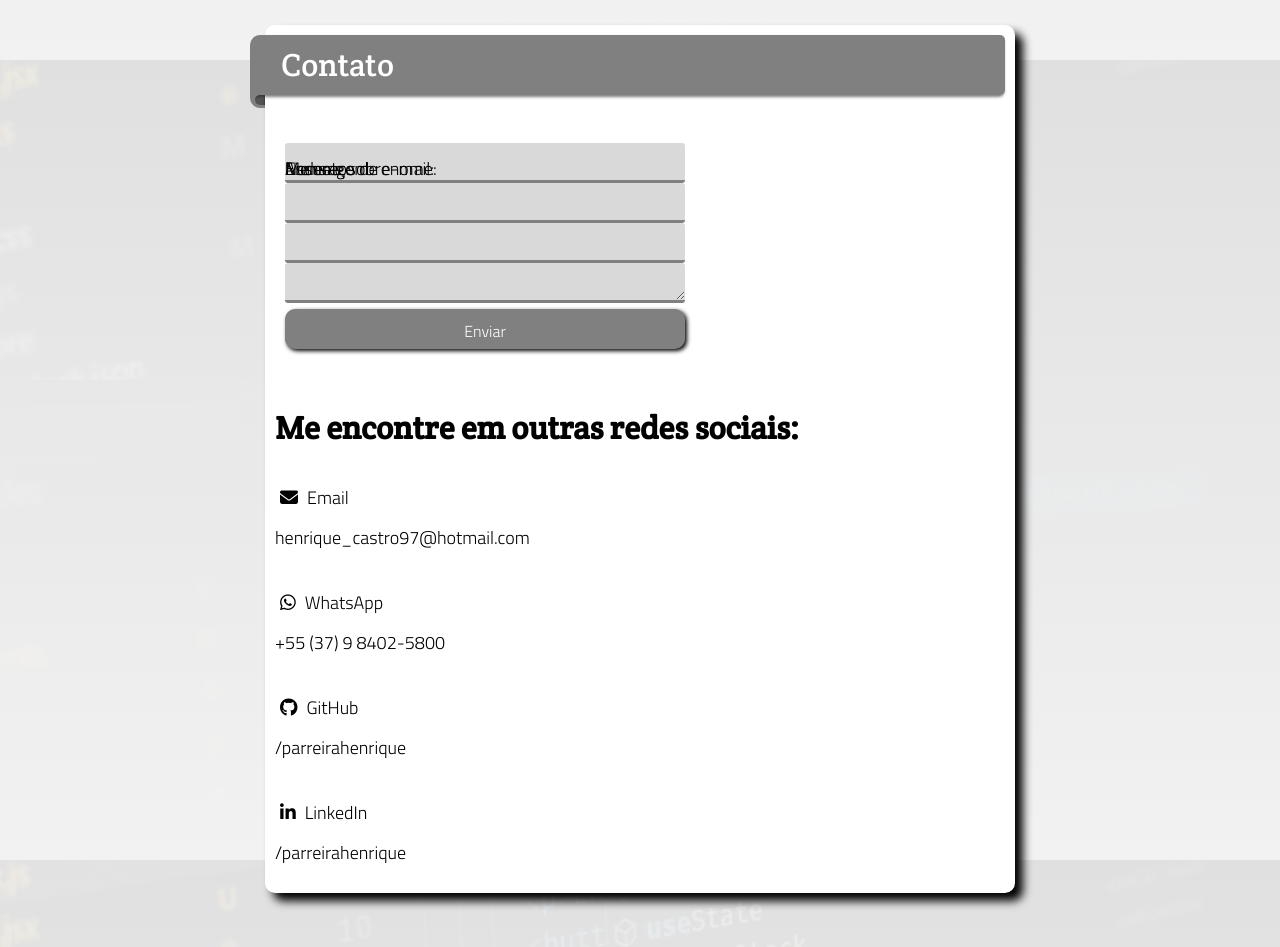
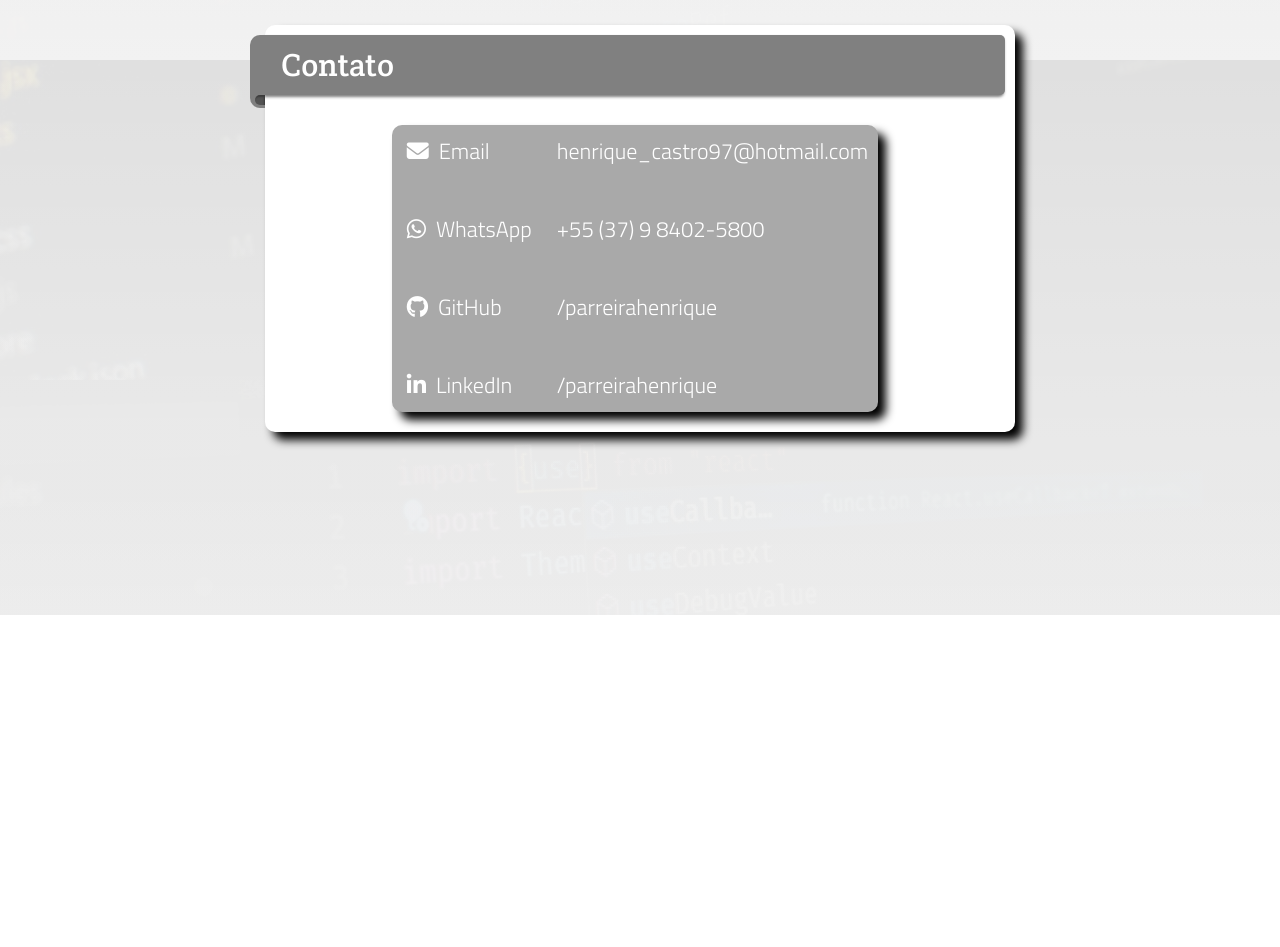
Before and after one commit to parreirahenrique/portfolio, a plain HTML site: page index.html in a window 1280 px wide. Shown: the part 4740-5687 px from the top of the page. After the commit the page ends 5355 px from the top, so only its background shows below. Drawn offline with nearby package versions, Linux system fonts and the light colour scheme.

Commit message:
changing the contact container and removing the form

```diff
--- a/index.html
+++ b/index.html
@@ -477,39 +477,21 @@
         <div id="contact-container">
             <div id="inner-contact-container">
                 <h1 class="section-title">Contato</h1>
-                <div id="contact-wrapper">
-                    <div id="input-container">
-                        <form id="send-mail" action="contactform.php" method="post">
-                            <div class="container-form">
-                                <input type="text" id="name-input" placeholder="Digite seu nome e sobrenome" required>
-                                <label for="name-input" id="name-label">Nome e sobrenome:</label>
-                                <input type="text" id="email-input" placeholder="Digite seu endereço de email" required>
-                                <label for="email-input" id="email-label">Endereço de e-mail:</label>
-                                <input type="text" id="subject-input" placeholder="Digite o assunto" required>
-                                <label for="subject-input" id="subject-label">Assunto:</label>
-                                <textarea type="text" id="subject-input" placeholder="Digite sua mensagem"
-                                    required></textarea>
-                                <label for="message-input" id="message-label">Mensagem:</label>
-                                <input type="submit" value="Enviar" id="submit-button">
-
-                        </form>
-                    </div>
                 <div id="socials-container">
-                        <h2 id="socials-title">Me encontre em outras redes sociais:</h2>
                     <table id="socials-table">
                         <tr>
                             <td>
-                                    <a href="mailto:henrique_castro97@hotmail.com" target=”_blank”
-                                        class="socials-anchor">
+                                <a href="mailto:henrique_castro97@hotmail.com" target=”_blank” class="socials-anchor">
                                     <i class="fa fa-envelope" aria-hidden="true"></i>
                                     Email
                                 </a>
                             </td>
+                            <td>
+                                <p class="socials-td">henrique_castro97@hotmail.com</p>
+                            </td>
                         </tr>
                         <tr>
-                                <td class="socials-td">
-                                    henrique_castro97@hotmail.com
-                                </td>
+
                         </tr>
                         <tr class="socials-separator"></tr>
                         <tr>
@@ -519,26 +501,27 @@
                                     WhatsApp
                                 </a>
                             </td>
+                            <td class="socials-td">
+                                <p class="socials-td">+55 (37) 9 8402-5800</p>
+                            </td>
                         </tr>
                         <tr>
-                                <td class="socials-td">
-                                    +55 (37) 9 8402-5800
-                                </td>
+
                         </tr>
                         <tr class="socials-separator"></tr>
                         <tr>
                             <td>
-                                    <a href="https://github.com/parreirahenrique" target=”_blank”
-                                        class="socials-anchor">
+                                <a href="https://github.com/parreirahenrique" target=”_blank” class="socials-anchor">
                                     <i class="fab fa-github"></i>
                                     GitHub
                                 </a>
                             </td>
+                            <td>
+                                <p class="socials-td">/parreirahenrique</p>
+                            </td>
                         </tr>
                         <tr>
-                                <td class="socials-td">
-                                    /parreirahenrique
-                                </td>
+
                         </tr>
                         <tr class="socials-separator"></tr>
                         <tr>
@@ -549,11 +532,12 @@
                                     LinkedIn
                                 </a>
                             </td>
+                            <td>
+                                <p class="socials-td">/parreirahenrique</p>
+                            </td>
                         </tr>
                         <tr>
-                                <td class="socials-td">
-                                    /parreirahenrique
-                                </td>
+
                         </tr>
                     </table>
                 </div>
--- a/style.css
+++ b/style.css
@@ -939,7 +939,13 @@ input[type="submit"]:hover {
 }
 
 #socials-table {
+    margin-right: auto;
+    margin-left: auto;
     margin-top: 30px;
+    background-color: var(--inner-container-background);
+    overflow: none;
+    border-radius: var(--container-border-radius);
+    box-shadow: var(--box-shadow);
 }
 
 #socials-title {
@@ -951,24 +957,26 @@ input[type="submit"]:hover {
 }
 
 .socials-anchor {
+    margin: 10px;
     padding: 5px;
     font-family: var(--paragraph-font);
-    font-size: var(--paragraph-font-size);
-    color: var(--paragraph-font-color);
+    font-size: 22px;
+    color: var(--title-font-color);
     text-decoration: none;
 }
 
 .socials-anchor:hover {
     border-radius: var(--container-border-radius);
-    color: var(--button-font-color);
+    color: var(--title-font-color);
     background-image: var(--anchor-hover);
     text-decoration: none;
 }
 
 .socials-td {
+    margin: 10px;
     font-family: var(--paragraph-font);
-    font-size: var(--paragraph-font-size);
-    color: var(--paragraph-font-color);
+    font-size: 22px;
+    color: var(--title-font-color);
 }
 
 .fa {
```
Lines whose indentation alone changed are shown as unchanged.
